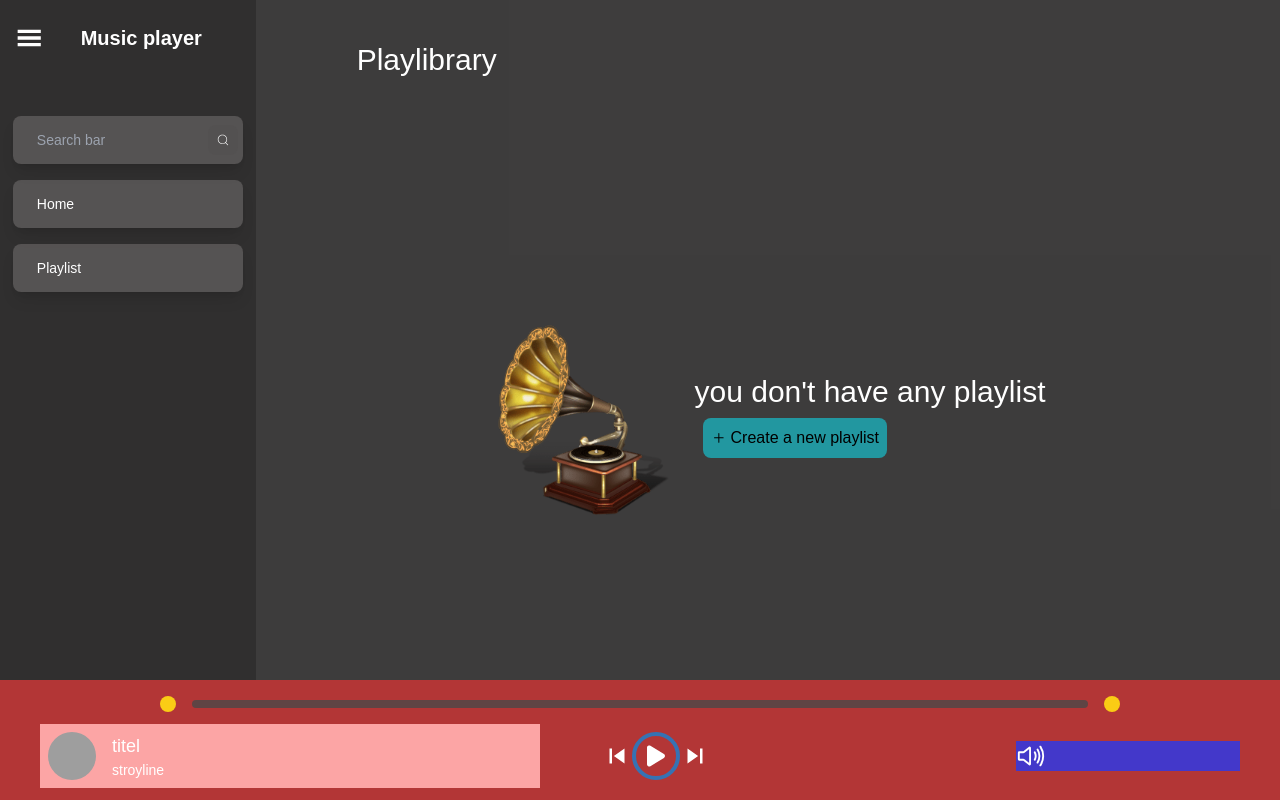
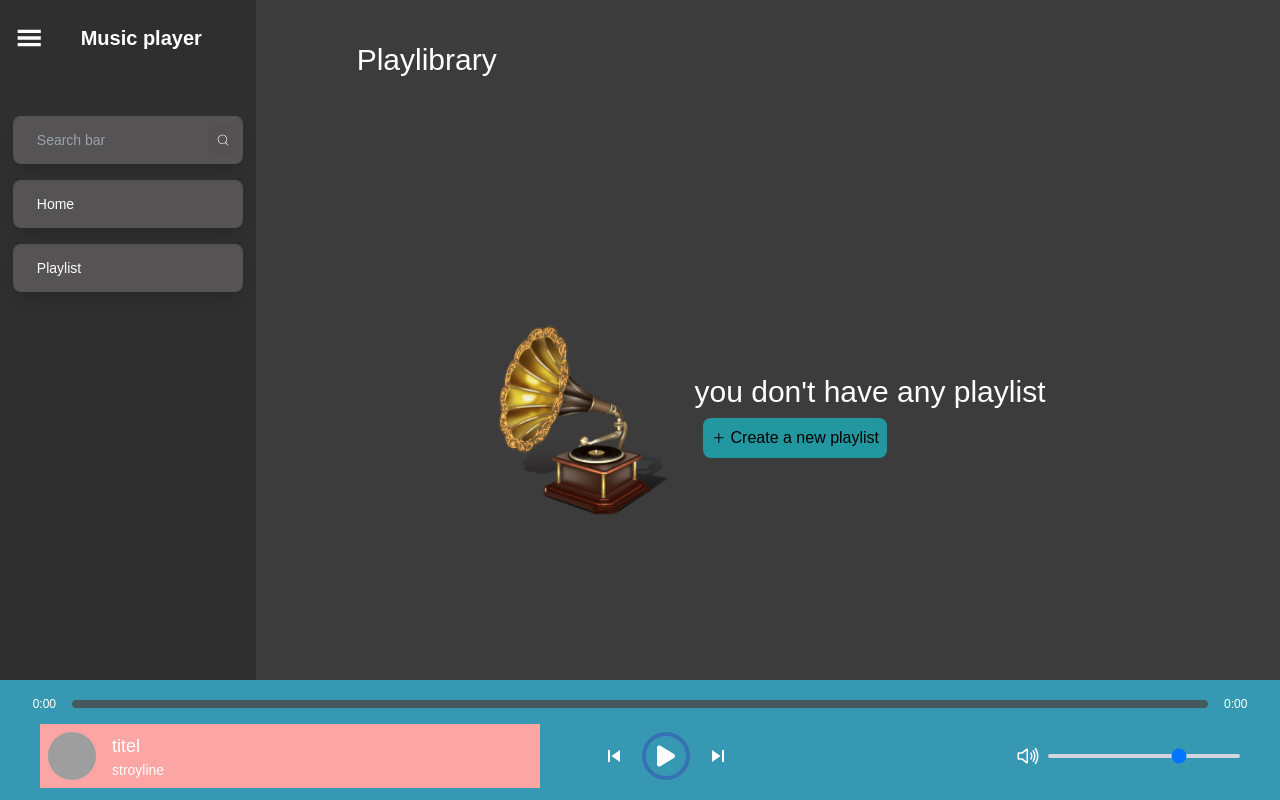
Before and after one commit to suman021999/Music-Player, a React (Vite) app in the folder client/: page /playlist in a window 1280 px wide. Built offline with nearby package versions, Linux system fonts and the light colour scheme; grey boxes are pictures that could not be loaded.

Commit message:
description

```diff
--- a/client/src/components/Home/HomeContent.jsx
+++ b/client/src/components/Home/HomeContent.jsx
@@ -3,7 +3,7 @@ import Card from "./Card";
 import axios from "axios";
 import Navbar from "./Navbar";
 
-const Home = () => {
+const Home = ({ setCurrentTrack }) => {
   const [musicList, setMusicList] = useState([]);
   const [loading, setLoading] = useState(false);
   const [uploading, setUploading] = useState(false);
@@ -83,7 +83,8 @@ const Home = () => {
                       key={index}
                       img={data.img || data.imageData}
                       text={data.text || data.originalname}
-                      // audioUrl={data.url || data.audioUrl}
+                      audioUrl={data.url || data.audioUrl}
+                      onClick={() => setCurrentTrack(data)}
                     />
                   ))
                 )}
--- a/client/src/components/Playlist/Play.jsx
+++ b/client/src/components/Playlist/Play.jsx
@@ -1,36 +1,39 @@
-import React, { useState } from 'react'
+
+import React from 'react'
 import { MdSkipPrevious } from "react-icons/md";
 import { MdSkipNext } from "react-icons/md";
 import { FaPlay } from "react-icons/fa6";
 import { FaPause } from "react-icons/fa6";
-const Play = () => {
-  const [songs, setSongs] = useState([]);
-  const [currentIndex, setCurrentIndex] = useState(0);
-  const [istrue, setIstrue] = useState(false)
 
-  const handleNext = () => {
-    setCurrentIndex((prevIndex) =>
-      prevIndex === songs.length - 1 ? 0 : prevIndex + 1
-    );
-  };
-
-  const handlePrevious = () => {
-    setCurrentIndex((prevIndex) =>
-      prevIndex === 0 ? songs.length - 1 : prevIndex - 1
-    );
+const Play = ({ audioRef, isPlaying, setIsPlaying, handleNext, handlePrevious }) => {
+  const togglePlay = () => {
+    if (audioRef.current) {
+      if (isPlaying) {
+        audioRef.current.pause();
+      } else {
+        audioRef.current.play();
+      }
+      setIsPlaying(!isPlaying);
+    }
   };
 
   return (
-    <>
-      <div className='flex items-center w-56 mr-32 '>
-       <MdSkipPrevious />
+    <div className='flex items-center w-56 mr-32'>
+      <button onClick={handlePrevious} className="text-2xl">
+        <MdSkipPrevious />
+      </button>
 
-          <button onClick={() => setIstrue(!istrue)} className='border-[#3672b3] p-2 rounded-full border-4 flex items-center justify-center'>
-            {istrue? <FaPause className='h-6 w-6' /> :<FaPlay className='h-6 w-6'/>}
-          </button>
-       <MdSkipNext />
-      </div>
-    </>
+      <button
+        onClick={togglePlay}
+        className='border-[#3672b3] p-2 rounded-full border-4 flex items-center justify-center mx-4'
+      >
+        {isPlaying ? <FaPause className='h-6 w-6' /> : <FaPlay className='h-6 w-6'/>}
+      </button>
+
+      <button onClick={handleNext} className="text-2xl">
+        <MdSkipNext />
+      </button>
+    </div>
   )
 }
 
--- a/client/src/components/Playlist/Player.jsx
+++ b/client/src/components/Playlist/Player.jsx
@@ -1,36 +1,127 @@
-import React from "react";
+// import React from "react";
+// import Artist from "./Artist";
+// import Sound from "./Sound";
+// import Play from "./Play";
+
+// const Player = () => {
+//   return (
+//     <>
+//       <div className="text-color h-[15vh]  w-screen bg-[#3698b3]  text-3xl">
+
+//         <div className="flex justify-center">
+//           <div className="flex items-center justify-center gap-4  mx-auto mt-4">
+//             <p className="bg-yellow-400 h-4 rounded-full w-4"></p>
+//             <hr className="h-2 w-[70vw] border-none  bg-[#4b4848cb] rounded-full" />
+//             <p className="bg-yellow-400 h-4 rounded-full w-4"></p>
+//           </div>
+//         </div>
+
+//         <div className="w-screen mt-3">
+//           <div className="flex mx-10 justify-between items-center">
+//           <Artist />
+//           <Play/>
+//           <Sound />
+
+//           </div>
+
+
+//         </div>
+
+//       </div>
+//     </>
+//   );
+// };
+// // bg-background
+
+// export default Player;
+
+
+import React, { useState, useEffect, useRef } from "react";
 import Artist from "./Artist";
 import Sound from "./Sound";
 import Play from "./Play";
 
-const Player = () => {
+const Player = ({ currentTrack }) => {
+  const [currentTime, setCurrentTime] = useState(0);
+  const [duration, setDuration] = useState(0);
+  const audioRef = useRef(null);
+
+  useEffect(() => {
+    if (audioRef.current && currentTrack) {
+      audioRef.current.src = currentTrack.audioUrl;
+
+      const updateTime = () => {
+        setCurrentTime(audioRef.current.currentTime);
+        setDuration(audioRef.current.duration || currentTrack.duration);
+      };
+
+      audioRef.current.addEventListener('timeupdate', updateTime);
+      audioRef.current.addEventListener('loadedmetadata', updateTime);
+
+      return () => {
+        audioRef.current.removeEventListener('timeupdate', updateTime);
+        audioRef.current.removeEventListener('loadedmetadata', updateTime);
+      };
+    }
+  }, [currentTrack]);
+
+  const formatTime = (seconds) => {
+    if (isNaN(seconds)) return '0:00';
+    const minutes = Math.floor(seconds / 60);
+    const remainingSeconds = Math.floor(seconds % 60);
+    return `${minutes}:${remainingSeconds < 10 ? '0' : ''}${remainingSeconds}`;
+  };
+
+  const handleProgressClick = (e) => {
+    if (!audioRef.current) return;
+    const progressBar = e.currentTarget;
+    const clickPosition = e.clientX - progressBar.getBoundingClientRect().left;
+    const progressBarWidth = progressBar.clientWidth;
+    const percentageClicked = clickPosition / progressBarWidth;
+    audioRef.current.currentTime = percentageClicked * duration;
+  };
+
   return (
     <>
-      <div className="text-color h-[15vh]  w-screen bg-[#b33636]  text-3xl">
+      {/* Hidden audio element */}
+      <audio ref={audioRef} />
 
+      <div className="text-color h-[15vh] w-screen bg-[#3698b3] text-3xl">
         <div className="flex justify-center">
-          <div className="flex items-center justify-center gap-4  mx-auto mt-4">
-            <p className="bg-yellow-400 h-4 rounded-full w-4"></p>
-            <hr className="h-2 w-[70vw] border-none  bg-[#4b4848cb] rounded-full" />
-            <p className="bg-yellow-400 h-4 rounded-full w-4"></p>
+          <div className="flex items-center justify-center gap-4 mx-auto mt-4 w-full px-4">
+            {/* Current time */}
+            <span className="text-xs text-white w-10 text-right">
+              {formatTime(currentTime)}
+            </span>
+
+            {/* Progress bar */}
+            <div
+              className="relative flex-1 h-2 bg-[#4b4848cb] rounded-full cursor-pointer"
+              onClick={handleProgressClick}
+            >
+              <div
+                className="absolute left-0 top-0 h-full bg-yellow-400 rounded-full"
+                style={{ width: `${(currentTime / duration) * 100 || 0}%` }}
+              ></div>
+            </div>
+
+            {/* Duration */}
+            <span className="text-xs text-white w-10 text-left">
+              {formatTime(duration)}
+            </span>
           </div>
         </div>
 
         <div className="w-screen mt-3">
           <div className="flex mx-10 justify-between items-center">
-          <Artist />
-          <Play/>
-          <Sound />
-
+            <Artist />
+            <Play audioRef={audioRef} />
+            <Sound audioRef={audioRef} />
           </div>
-
-
         </div>
-
       </div>
     </>
   );
 };
-// bg-background
 
 export default Player;
--- a/client/src/components/Playlist/Sound.jsx
+++ b/client/src/components/Playlist/Sound.jsx
@@ -1,21 +1,84 @@
-import React from 'react'
-import { IoVolumeLowOutline } from "react-icons/io5";
-import { IoVolumeMediumOutline } from "react-icons/io5";
-import { IoVolumeHighOutline } from "react-icons/io5";
-import { IoVolumeOffOutline } from "react-icons/io5";
-const Sound = () => {
+// import React from 'react'
+// import { IoVolumeLowOutline } from "react-icons/io5";
+// import { IoVolumeMediumOutline } from "react-icons/io5";
+// import { IoVolumeHighOutline } from "react-icons/io5";
+// import { IoVolumeOffOutline } from "react-icons/io5";
+// const Sound = () => {
 
-  const issound = true
+//   const issound = true
 
-  return (
-    <div className='bg-indigo-700 w-56'>
+//   return (
+//     <div className='bg-indigo-700 w-56'>
 
-      {/* {issound ? <IoVolumeHighOutline/>:<IoVolumeMediumOutline/>:<IoVolumeLowOutline/>:<IoVolumeOffOutline/>} */}
-      <IoVolumeHighOutline/>
+//       {/* {issound ? <IoVolumeHighOutline/>:<IoVolumeMediumOutline/>:<IoVolumeLowOutline/>:<IoVolumeOffOutline/>} */}
+//       <IoVolumeHighOutline/>
 
 
 
 
+//     </div>
+//   )
+// }
+
+// export default Sound
+
+
+
+import React, { useState } from 'react'
+import { IoVolumeLowOutline, IoVolumeMediumOutline, IoVolumeHighOutline, IoVolumeOffOutline } from "react-icons/io5";
+
+const Sound = ({ audioRef }) => {
+  const [volume, setVolume] = useState(0.7); // Default volume
+  const [isMuted, setIsMuted] = useState(false);
+  const [prevVolume, setPrevVolume] = useState(0.7);
+
+  const handleVolumeChange = (e) => {
+    const newVolume = parseFloat(e.target.value);
+    setVolume(newVolume);
+    if (audioRef.current) {
+      audioRef.current.volume = newVolume;
+    }
+    if (newVolume > 0 && isMuted) {
+      setIsMuted(false);
+    }
+  };
+
+  const toggleMute = () => {
+    if (audioRef.current) {
+      if (isMuted) {
+        audioRef.current.volume = prevVolume;
+        setVolume(prevVolume);
+      } else {
+        setPrevVolume(volume);
+        audioRef.current.volume = 0;
+        setVolume(0);
+      }
+      setIsMuted(!isMuted);
+    }
+  };
+
+  const getVolumeIcon = () => {
+    if (isMuted || volume === 0) return <IoVolumeOffOutline />;
+    if (volume < 0.3) return <IoVolumeLowOutline />;
+    if (volume < 0.7) return <IoVolumeMediumOutline />;
+    return <IoVolumeHighOutline />;
+  };
+
+  return (
+    <div className='flex items-center gap-2 w-56'>
+      <button onClick={toggleMute} className="text-2xl">
+        {getVolumeIcon()}
+      </button>
+
+      <input
+        type="range"
+        min="0"
+        max="1"
+        step="0.01"
+        value={volume}
+        onChange={handleVolumeChange}
+        className="w-full h-1 bg-gray-300 rounded-lg appearance-none cursor-pointer"
+      />
     </div>
   )
 }
--- a/client/src/pages/HBar.jsx
+++ b/client/src/pages/HBar.jsx
@@ -1,36 +1,14 @@
-// import React from 'react'
-// import Home from '../components/Home/HomeContent'
-// import Navbar from '../components/Home/Navbar'
-
-
-// const HBar = () => {
-//   return (
-//     <>
-//       <section className='h-[85vh] w-[80vw] '>
-//         <Navbar/>
-//         <Home/>
-
-//       </section>
-//     </>
-//   )
-// }
-// export default HBar
-
-
 
 import Home from '../components/Home/HomeContent';
 
-const HBar = () => {
-
-
-
+const HBar = ({ setCurrentTrack }) => {
 
   return (
     <>
 
       <section className='h-[85vh] w-[80vw]'>
 
-        <Home />
+        <Home setCurrentTrack={setCurrentTrack}/>
       </section>
     </>
   );
--- a/client/src/pages/Mainpage.jsx
+++ b/client/src/pages/Mainpage.jsx
@@ -6,7 +6,7 @@ import Playbar from './PBar'
 import { Routes,Route } from 'react-router-dom'
 
 const Mainpage = () => {
-
+const [currentTrack, setCurrentTrack] = useState(null);
   return (
     <>
       <section className=' h-screen  text-color  font-Poppins bg-background'>
@@ -17,7 +17,7 @@ const Mainpage = () => {
             <Route path='/playlist' element={<Playbar/>}/>
           </Routes>
         </div>
-        <Player/>
+        <Player currentTrack={currentTrack} />
 
       </section>
     </>
```
Also changed, not shown: client/src/components/Home/Card.jsx (+16 -18 lines), 1 other file (tests, documents, lock files or other folders).
